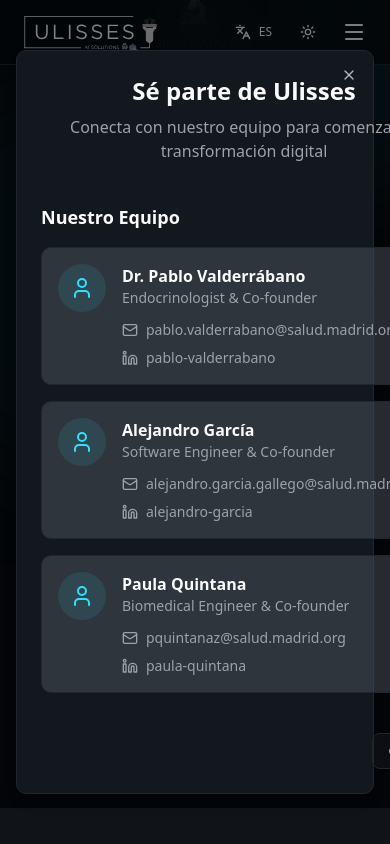
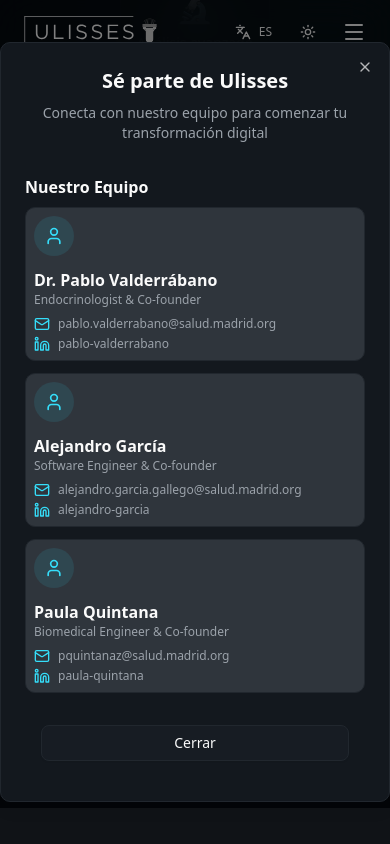
Before and after one commit to Ulisses-Project/landing_ulisses, a React (Vite) app: page / in a window 390 px wide. Both pictures are taken after a click on the button "Mantenerme Informado". Shown: the part 535-1379 px from the top of the page. Built offline with nearby package versions, Linux system fonts and the light colour scheme.

Commit message:
fix contact modal aspect in phones

```diff
--- a/src/components/contact-modal.tsx
+++ b/src/components/contact-modal.tsx
@@ -42,51 +42,53 @@
 
   return (
     <Dialog open={open} onOpenChange={onOpenChange}>
-      <DialogContent className="sm:max-w-2xl bg-card border-border">
+      <DialogContent className="w-full max-w-md sm:max-w-2xl bg-card border-border">
         <DialogHeader>
-          <DialogTitle className="text-2xl font-bold text-foreground">
+          <DialogTitle className="text-xl sm:text-2xl font-bold text-foreground">
             {t("contact.title")}
           </DialogTitle>
-          <p className="text-muted-foreground">{t("contact.subtitle")}</p>
+          <p className="text-sm sm:text-base text-muted-foreground">
+            {t("contact.subtitle")}
+          </p>
         </DialogHeader>
 
-        <div className="mt-6 space-y-4">
-          <h3 className="text-lg font-semibold text-foreground mb-4">
+        <div className="overflow-y-auto max-h-[calc(100vh-180px)] mt-4 sm:mt-6 space-y-3 sm:space-y-4">
+          <h3 className="text-base sm:text-lg font-semibold text-foreground mb-2 sm:mb-4">
             {t("contact.team")}
           </h3>
 
           {team.map((member, i) => (
             <div
               key={i}
-              className="p-4 rounded-lg bg-accent/50 border border-border hover:border-primary/50 transition-all group"
+              className="p-2 sm:p-4 rounded-lg bg-accent/50 border border-border hover:border-primary/50 transition-all group"
             >
-              <div className="flex items-start gap-4">
-                <div className="w-12 h-12 rounded-full bg-primary/10 flex items-center justify-center flex-shrink-0 group-hover:bg-primary/20 transition-colors">
-                  <User className="w-6 h-6 text-primary" />
+              <div className="flex flex-col sm:flex-row items-start gap-3 sm:gap-4">
+                <div className="w-10 h-10 sm:w-12 sm:h-12 rounded-full bg-primary/10 flex items-center justify-center flex-shrink-0 group-hover:bg-primary/20 transition-colors">
+                  <User className="w-5 h-5 sm:w-6 sm:h-6 text-primary" />
                 </div>
 
                 <div className="flex-1 min-w-0">
-                  <h4 className="font-semibold text-foreground">
+                  <h4 className="font-semibold text-foreground text-base sm:text-lg">
                     {member.name}
                   </h4>
-                  <p className="text-sm text-muted-foreground mb-3">
+                  <p className="text-xs sm:text-sm text-muted-foreground mb-2 sm:mb-3">
                     {member.role}
                   </p>
 
-                  <div className="space-y-2">
+                  <div className="space-y-1 sm:space-y-2">
                     <a
                       href={`mailto:${member.email}`}
-                      className="flex items-center gap-2 text-sm text-muted-foreground hover:text-primary transition-colors"
+                      className="flex items-center gap-2 text-xs sm:text-sm text-muted-foreground hover:text-primary transition-colors"
                     >
-                      <Mail className="w-4 h-4" />
+                      <Mail className="w-4 h-4 text-primary" />
                       <span className="truncate">{member.email}</span>
                     </a>
 
                     <a
                       href={`https://linkedin.com/in/${member.linkedin}`}
-                      className="flex items-center gap-2 text-sm text-muted-foreground hover:text-primary transition-colors"
+                      className="flex items-center gap-2 text-xs sm:text-sm text-muted-foreground hover:text-primary transition-colors"
                     >
-                      <Linkedin className="w-4 h-4" />
+                      <Linkedin className="w-4 h-4 text-primary" />
                       <span>{member.linkedin_name}</span>
                     </a>
                   </div>
@@ -96,8 +98,12 @@
           ))}
         </div>
 
-        <div className="mt-6 flex justify-end">
-          <Button variant="outline" onClick={() => onOpenChange(false)}>
+        <div className="px-4 pb-4 mt-4 sm:mt-6 flex justify-end">
+          <Button
+            variant="outline"
+            onClick={() => onOpenChange(false)}
+            className="w-full sm:w-auto"
+          >
             {t("contact.close")}
           </Button>
         </div>
```
